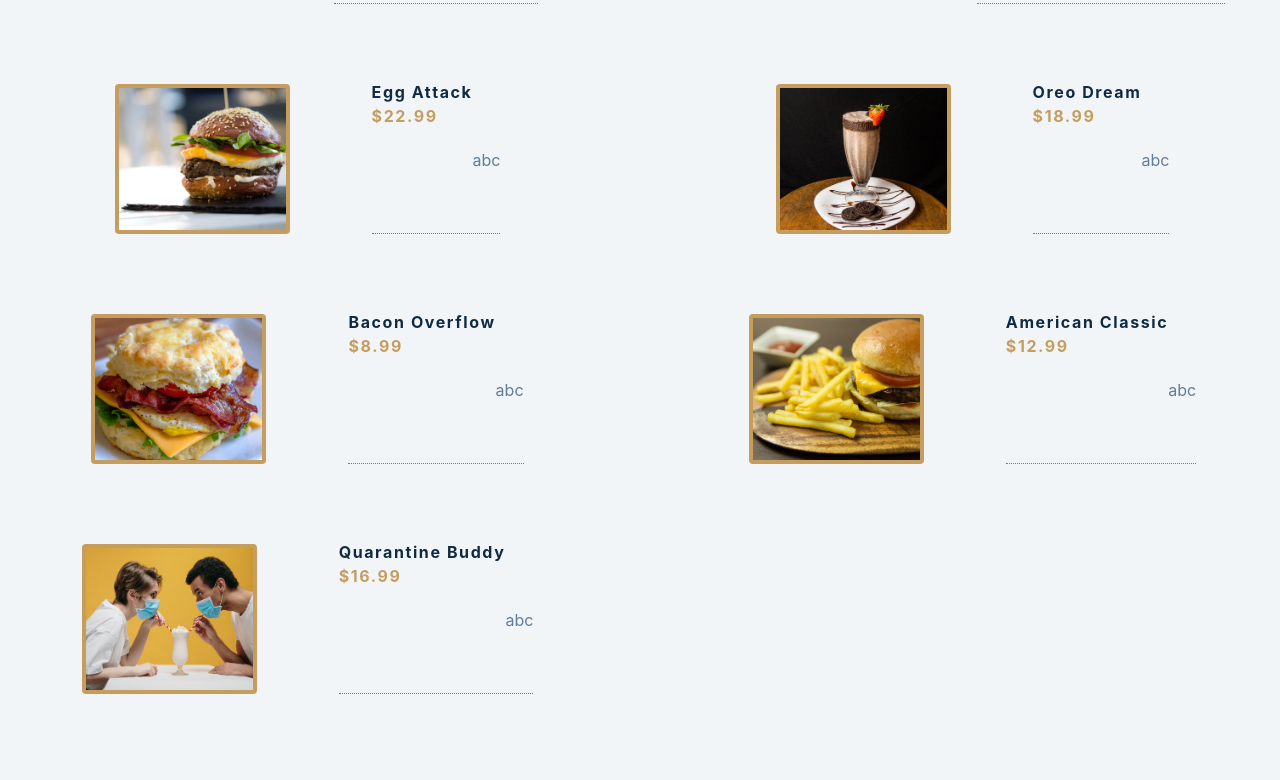
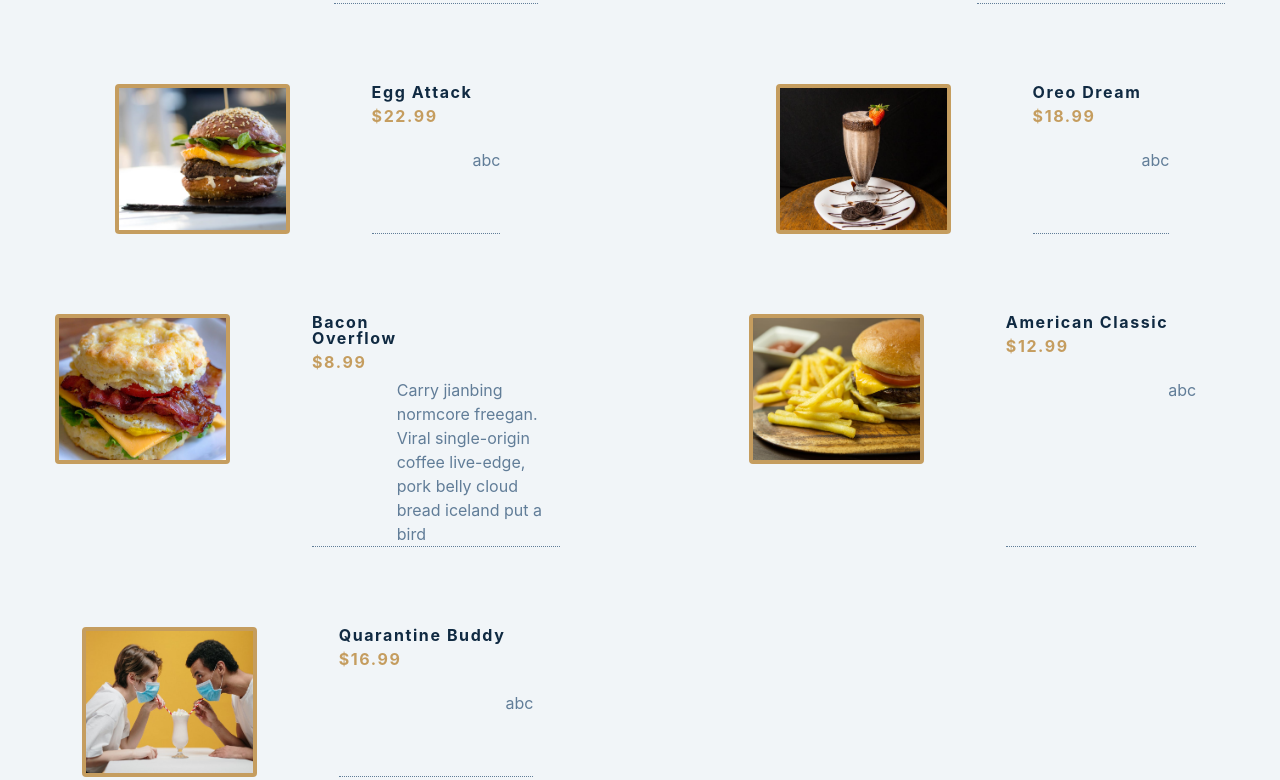
Before and after one commit to phoenisbuster/SE_Task4_Source_Code, a React (Create React App) app: page / in a window 1280 px wide. Shown: the part 784-1564 px from the top of the page. Built offline with nearby package versions, Linux system fonts and the light colour scheme.

Commit message:
Update data.js

```diff
--- a/src/data.js
+++ b/src/data.js
@@ -1,7 +1,7 @@
 export const Menu_List = [
   {
     id: 1,
-    title: 'buttermilk pancakes',
+    title: 'Buttermilk Pancakes',
     category: 'breakfast',
     price: 15.99,
     img: './images/item-1.jpeg',
@@ -49,11 +49,11 @@ export const Menu_List = [
   },
   {
     id: 7,
-    title: 'bacon overflow',
+    title: 'Bacon Overflow',
     category: 'breakfast',
     price: 8.99,
     img: './images/item-7.jpeg',
-    desc: 'abc',
+    desc: 'Carry jianbing normcore freegan. Viral single-origin coffee live-edge, pork belly cloud bread iceland put a bird',
   },
   {
     id: 8,
```
